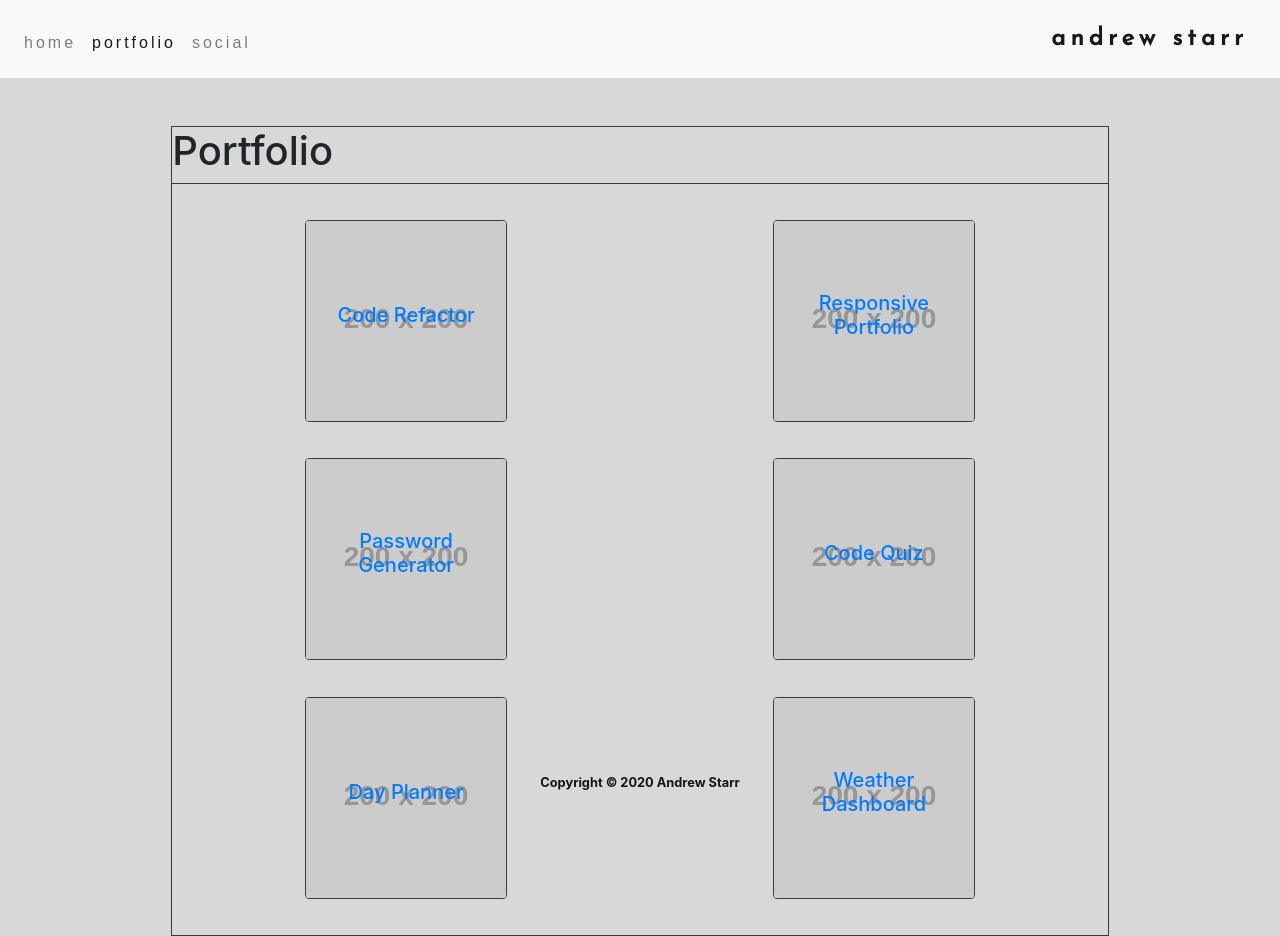
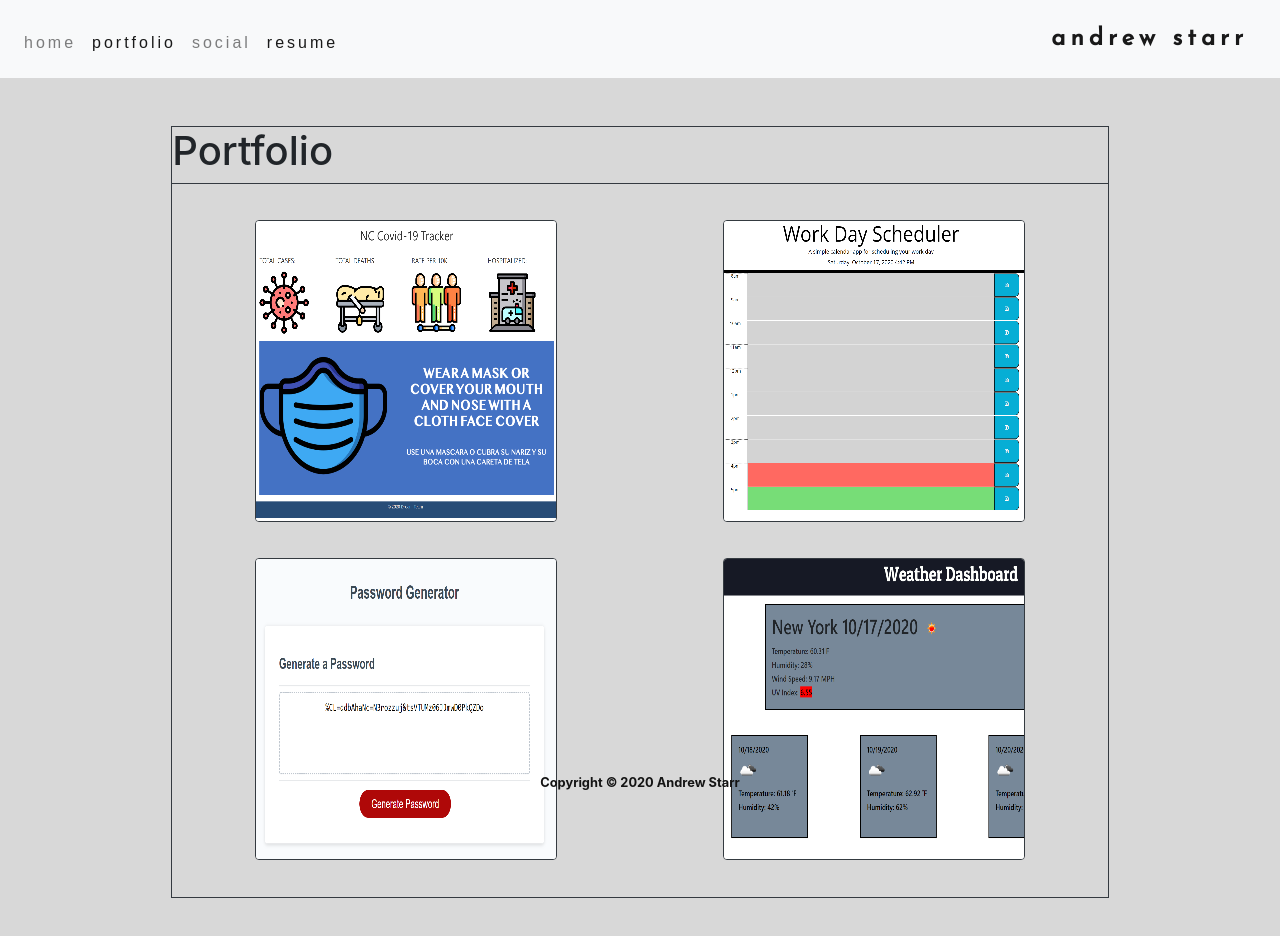
Before and after one commit to astarr93/Mobile-Responsive-Portfolio, a plain HTML site: page portfolio.html in a window 1280 px wide. After the commit the page ends 898 px from the top, so only its background shows below. Drawn offline with nearby package versions, Linux system fonts and the light colour scheme; placeholder pictures from the web are drawn by us.

Commit message:
Added resume and projects to portfolio
Added projects and resume link to portfolio. Updated links and added screenshots.

```diff
--- a/assets/common.css
+++ b/assets/common.css
@@ -24,7 +24,7 @@
 }
 
 .navbar li:hover {
-    transform: skew(4deg,4deg);
+    transform: skew(4deg, 4deg);
     background-position: left bottom;
 }
 
@@ -36,7 +36,7 @@
 }
 
 #home:hover {
-    transform: skew(4deg,4deg);
+    transform: skew(4deg, 4deg);
     background-position: left bottom;
 }
 
@@ -48,7 +48,7 @@
 }
 
 #portfolio:hover {
-    transform: skew(4deg,4deg);
+    transform: skew(4deg, 4deg);
     background-position: left bottom;
 }
 
@@ -60,7 +60,19 @@
 }
 
 #social:hover {
-    transform: skew(3deg,3deg);
+    transform: skew(3deg, 3deg);
+    background-position: left bottom;
+}
+
+#resume {
+    background: linear-gradient(to right, #8A4F7D 50%, #f8f9fa 50%);
+    background-size: 200% 100%;
+    background-position: right bottom;
+    transition: all .5s ease-out;
+}
+
+#resume:hover {
+    transform: skew(3deg, 3deg);
     background-position: left bottom;
 }
 
@@ -75,4 +87,3 @@ body {
 .container-fluid {
     height: auto;
 }
-/* testing */
--- a/assets/portfolio.css
+++ b/assets/portfolio.css
@@ -12,4 +12,14 @@
 body {
     background-color: #d8d8d8;
 }
-/* testing */
+
+.card {
+    background: linear-gradient(to right, black 50%, #f8f9fa 50%);
+    background-size: 200% 100%;
+    background-position: right bottom;
+    transition: all .5s ease-out;
+}
+
+.card {
+    background-position: left bottom;
+}
--- a/portfolio.html
+++ b/portfolio.html
@@ -6,7 +6,8 @@
     <meta name="viewport" content="width=device-width, initial-scale=1.0">
     <title>A. Starr | Portfolio</title>
     <link href="https://fonts.googleapis.com/css2?family=Josefin+Sans&display=swap" rel="stylesheet">
-  <link rel="stylesheet" type="text/css" href="https://stackpath.bootstrapcdn.com/bootstrap/4.5.0/css/bootstrap.min.css"
+    <link rel="stylesheet" type="text/css"
+        href="https://stackpath.bootstrapcdn.com/bootstrap/4.5.0/css/bootstrap.min.css"
         integrity="sha384-9aIt2nRpC12Uk9gS9baDl411NQApFmC26EwAOH8WgZl5MYYxFfc+NcPb1dKGj7Sk" crossorigin="anonymous">
     <link rel="stylesheet" type="text/css" href="assets/common.css">
     <link rel="stylesheet" type="text/css" href="assets/index.css">
@@ -29,10 +30,16 @@
                         <a class="nav-link" id="home" href="index.html">home</a>
                     </li>
                     <li class="nav-item mr-auto active">
-            <a class="nav-link" id="portfolio" href="portfolio.html">portfolio<span class="sr-only">(current)</span></a>
+                        <a class="nav-link" id="portfolio" href="portfolio.html">portfolio<span
+                                class="sr-only">(current)</span></a>
                     </li>
                     <li class="nav-item mr-auto">
                         <a class="nav-link" id="social" href="social.html">social</a>
+                    </li>
+                    <li class="nav-item mr-auto active">
+                        <a class="nav-link" id="resume"
+                            href="https://drive.google.com/file/d/1jf0KvE7JLxU-lk-XFHVFie8FCYSEXsRf/view?usp=sharing"
+                            target="_blank">resume<span class=" sr-only">resume</span></a>
                     </li>
                 </ul>
             </div>
@@ -59,53 +66,35 @@
             </div>
             <div class="row justify-content-around">
                 <div class="card bg-clear text-white border-dark">
-                  <img class="card-img" src="https://via.placeholder.com/200x200" alt="Code Refactor"
-                      class="img-thumbnail">
-                  <div class="card-img-overlay d-flex flex-column justify-content-center">
-                      <a href="https://astarr93.github.io/code-refactor/"><h5 class="card-title text-center">Code Refactor</h5></a>
-                  </div>
+                    <a href="https://astarr93.github.io/NC_Covid-19_Info/">
+                        <img class="card-img" src="./assets/images/portfolio/NC-Covid19-Tracker.png"
+                            alt="Responsive Portfolio" class="img-thumbnail">
+                    </a>
                 </div>
                 <div class="card bg-clear text-white border-dark">
-                  <img class="card-img" src="https://via.placeholder.com/200x200" alt="Responsive Portfolio"
+                    <a href="https://astarr93.github.io/Day-Planner/">
+                        <img class="card-img" src="./assets/images/portfolio/Work Day Scheduler.png" alt="Day Planner"
                             class="img-thumbnail">
-                  <div class="card-img-overlay d-flex flex-column justify-content-center">
-                      <a href="https://astarr93.github.io/responsive-portfolio/"><h5 class="card-title text-center">Responsive Portfolio</h5></a>
-                  </div>
+                    </a>
                 </div>
             </div>
             <div class="row justify-content-around">
                 <div class="card bg-clear text-white border-dark">
-                  <img class="card-img" src="https://via.placeholder.com/200x200" alt="Password Generator"
-                      class="img-thumbnail">
-                  <div class="card-img-overlay d-flex flex-column justify-content-center">
-                      <a href="#"><h5 class="card-title text-center">Password Generator</h5></a>
-                  </div>
+                    <a href="https://astarr93.github.io/Random-Password-Generator/">
+                        <img class="card-img" src="./assets/images/portfolio/random-pwd-generator-screenshot.png"
+                            alt="Random Password Generator" class="img-fluid img-thumbnail">
+                    </a>
                 </div>
                 <div class="card bg-clear text-white border-dark">
-                  <img class="card-img" src="https://via.placeholder.com/200x200" alt="Code Quiz" class="img-thumbnail">
-                  <div class="card-img-overlay d-flex flex-column justify-content-center">
-                      <a href="#"><h5 class="card-title text-center">Code Quiz</h5></a>
-                  </div>
-              </div>
-          </div>
-          <div class="row justify-content-around">
-              <div class="card bg-clear text-white border-dark">
-                  <img class="card-img" src="https://via.placeholder.com/200x200" alt="Day Planner"
-                      class="img-fluid img-thumbnail">
-                  <div class="card-img-overlay d-flex flex-column justify-content-center">
-                      <a href="#"><h5 class="card-title text-center">Day Planner</h5></a>
-                  </div>
-              </div>
-              <div class="card bg-clear text-white border-dark">
-                  <img class="card-img" src="https://via.placeholder.com/200x200" alt="Weather Dashboard"
-                      class="img-thumbnail">
-                  <div class="card-img-overlay d-flex flex-column justify-content-center">
-                      <a href="#"><h5 class="card-title text-center">Weather Dashboard</h5></a>
-                  </div>
+                    <a href="https://astarr93.github.io/weather-dashboard/">
+                        <img class="card-img" src="./assets/images/portfolio/weather-dashboard-screenshot.png"
+                            alt="Weather Dashboard" class="img-thumbnail">
+                    </a>
                 </div>
             </div>
         </form>
 </main>
+
 </html>
 
 <!-- testing -->
```
Also changed, not shown: index.html (+11 -1 lines), social.html (+5 -5 lines), assets/images/portfolio/NC-Covid19-Tracker.png (added), assets/images/portfolio/Work Day Scheduler.png (added), assets/images/portfolio/random-pwd-generator-screenshot.png (added), assets/images/portfolio/weather-dashboard-screenshot.png (added). Lines whose indentation alone changed are shown as unchanged.
